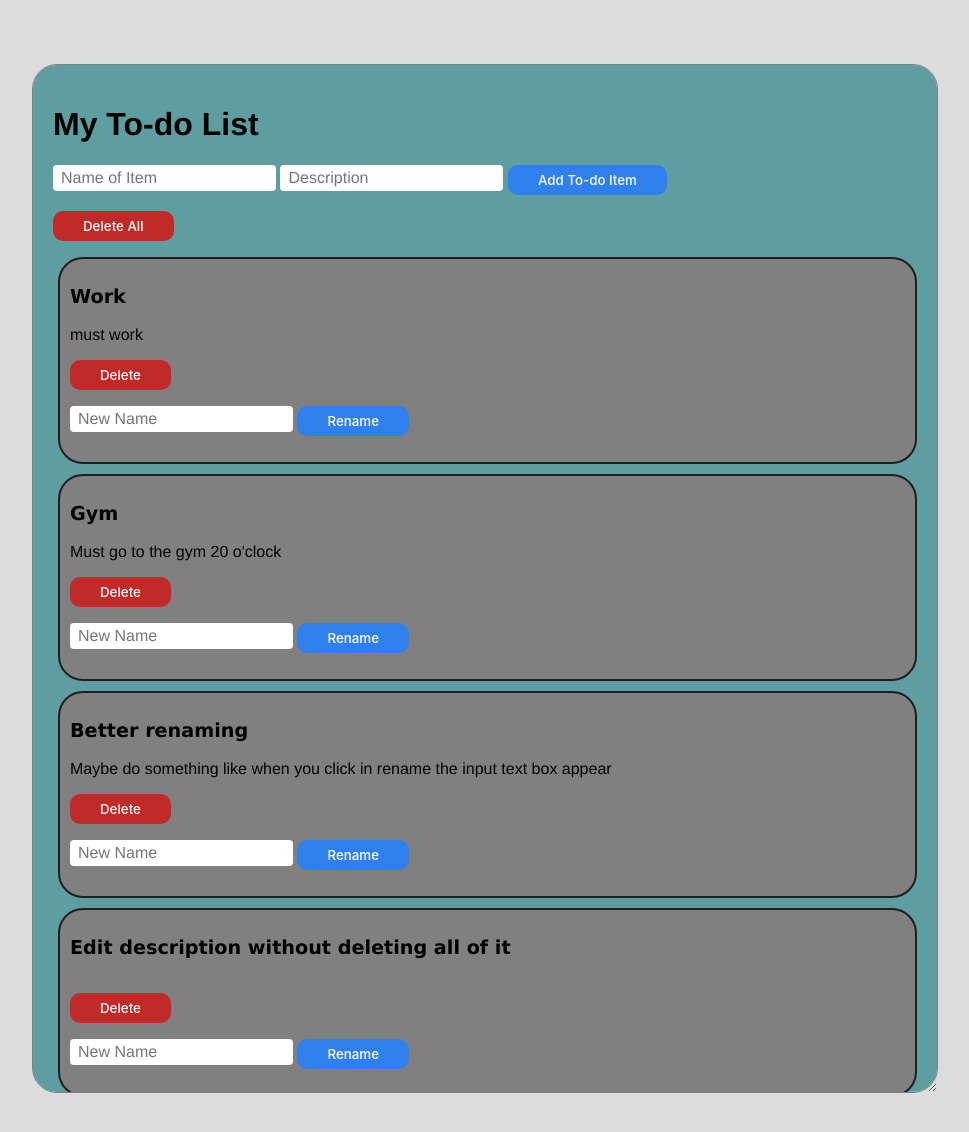
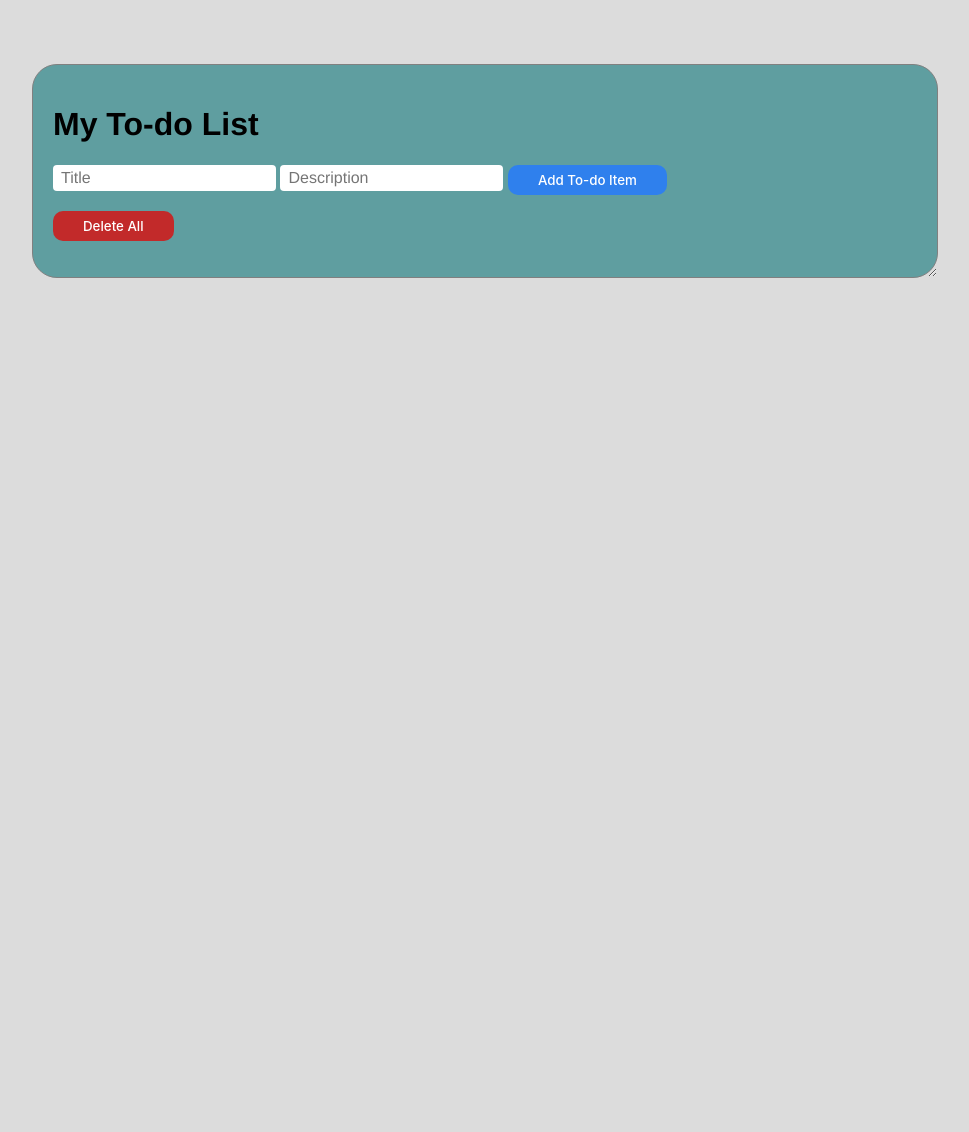
Before and after one commit to RonAlffrson/todoListProject, a Django app: page /todoapp/ in a window 1280 px wide. Shown: the top 1132 px of the page, without its empty margins (155-1124 px from the left). Run offline with Django 5.2, Linux system fonts and the light colour scheme; data comes from the database, SQL or seed files in the repository; data that the repository does not hold is empty.

Commit message:
"name" changed to "title"

```diff
--- a/todoproject/todoapp/models.py
+++ b/todoproject/todoapp/models.py
@@ -3,5 +3,5 @@
 # Create your models here.
 from django.db import models
 class TodoListItem(models.Model):
-    name = models.CharField(max_length=100)
+    title = models.CharField(max_length=100)
     description = models.TextField()
--- a/todoproject/todoapp/templates/index.html
+++ b/todoproject/todoapp/templates/index.html
@@ -16,7 +16,7 @@
             <form action="/addTodoItem/" method="post">
                 {% csrf_token %}
 
-                <input class="input" type="text" name="name" placeholder="Name of Item" required>
+                <input class="input" type="text" name="title" placeholder="Title" required>
                 <input class="input" type="text" name="description" placeholder="Description">
                 <input class="button" type="submit" value="Add To-do Item">
             </form>
@@ -43,10 +43,10 @@
                         <input class="bad-button" type="submit" value="Delete">
                     </form>
 
-                    <form action="/renameTodoItem/{{i.id}}/" method="post">
+                    <form action="/renameTodoTitle/{{i.id}}/" method="post">
                         {% csrf_token %}
-                        <input class="input" type="text" name="name" placeholder="New Name" required>
-                        <input class="button" type="submit" value="Rename">
+                        <input class="input" type="text" name="title" placeholder="New Title" required>
+                        <input class="button" type="submit" value="Rename Title">
                     </form>
                 </li>
 
--- a/todoproject/todoapp/views.py
+++ b/todoproject/todoapp/views.py
@@ -10,10 +10,10 @@
     {'all_items':all_todo_items})
 
 def addTodoView(request):
-    x = request.POST['name']
+    x = request.POST['title']
     y = request.POST['description']
 
-    new_item = TodoListItem(name = x, description = y)
+    new_item = TodoListItem(title = x, description = y)
     new_item.save()
     return HttpResponseRedirect('/todoapp/')
 
@@ -29,9 +29,9 @@
     return HttpResponseRedirect('/todoapp/')
 
 def renameTodoView(request, i):
-    new_name = request.POST['name']
+    new_title = request.POST['title']
     item = TodoListItem.objects.get(id=i)
 
-    item.name = new_name
+    item.title = new_title
     item.save()
     return HttpResponseRedirect('/todoapp')
--- a/todoproject/todoproject/urls.py
+++ b/todoproject/todoproject/urls.py
@@ -26,5 +26,5 @@
     path('addTodoItem/', addTodoView),
     path('deleteTodoItem/<int:i>/', deleteTodoView),
     path('deleteAllTodoItems/', deleteAllTodoView),
-    path('renameTodoItem/<int:i>/', renameTodoView)
+    path('renameTodoTitle/<int:i>/', renameTodoView)
 ]
```
Also changed, not shown: todoproject/db.sqlite3, todoproject/todoapp/migrations/0003_rename_name_todolistitem_title.py (added).
